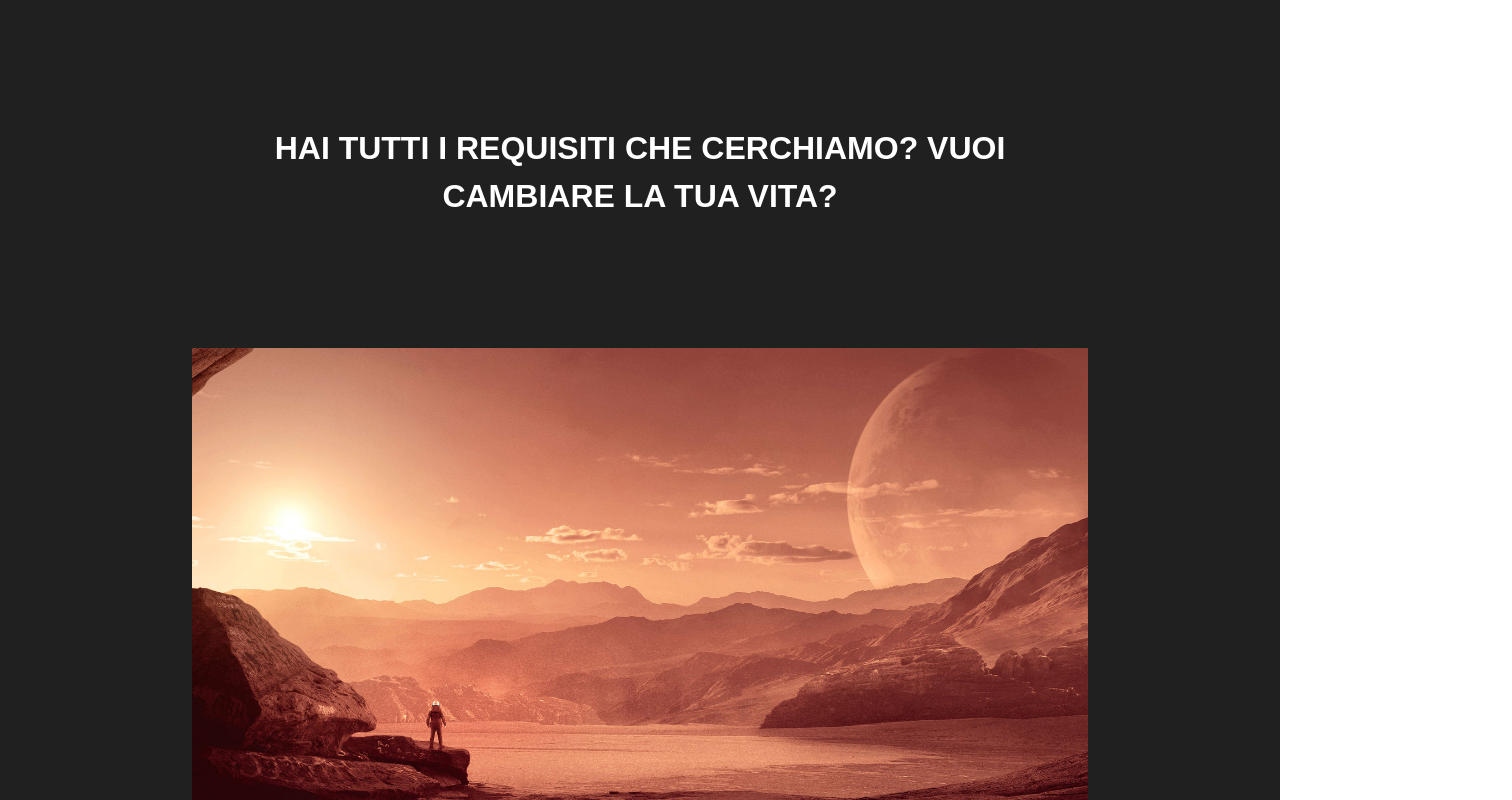
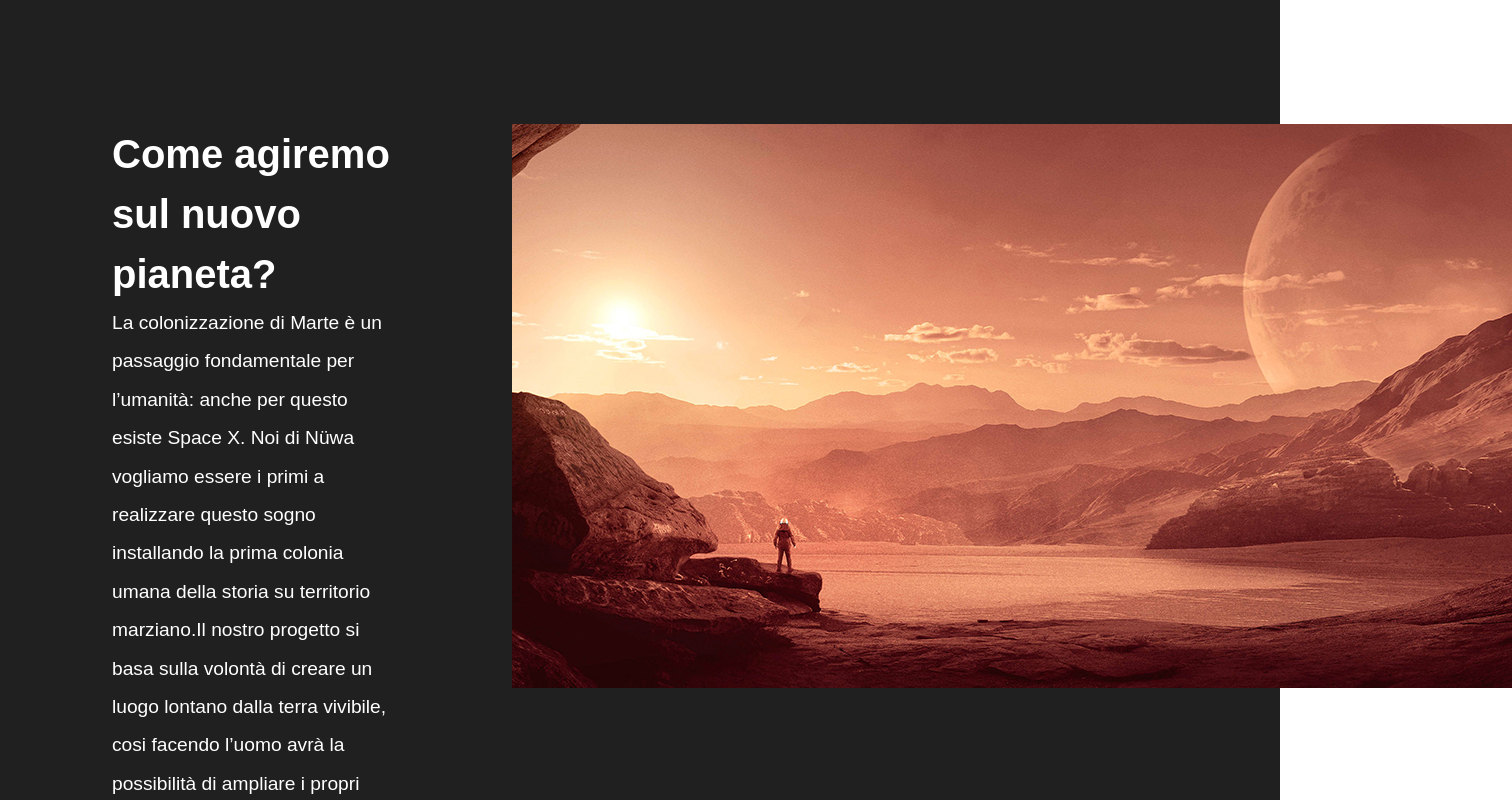
Before and after one commit to giuseppefigliuolo/nuwa, a Vue app: page /marte in a window 1280 px wide. Shown: the part 1180-1980 px from the top of the page, 1512 px wide, since content can reach past the window. Built offline with nearby package versions, Linux system fonts and the light colour scheme; a web font is replaced by a local one; what vue-event-handler would draw is missing.

Commit message:
marte info section

```diff
--- /dev/null
+++ b/src/components/InfoMarte.vue
@@ -0,0 +1,41 @@
+<template>
+  <section>
+      <div class="text">
+          <h2>{{titleMars}}</h2>
+          <p>{{textMars}}</p>
+      </div>
+      <div class="image">
+          <img src="@/assets/img/mars-image.jpg" :alt='titleMars'>
+      </div>
+  </section>
+</template>
+
+<script>
+export default {
+    props: ['titleMars', 'textMars']
+}
+</script>
+
+<style lang="scss" scoped>
+    section{
+        margin: 2em 0;
+        display: flex;
+        justify-content: space-between;
+        .image{
+            width: 60%;
+        }
+        .text{
+            padding: 0 7em;
+            display: flex;
+            flex-direction: column;
+            justify-content: space-between;
+            h2{
+                font-size: 2.5em;
+            }
+            p{
+                line-height: 2;
+                font-size: 1.2em;
+            }
+        }
+    }
+</style>
--- a/src/views/Marte.vue
+++ b/src/views/Marte.vue
@@ -10,10 +10,9 @@
       :titleIllustration="titleIllustration"
       img="man.png"
     />
-    <paragraph-section
-      :title="title"
-      :paragraph="paragraph"
-      img="mars-image.jpg"
+    <info-marte
+      :titleMars="titleMars"
+      :textMars="textMars"
     />
     <carousel />
     <candidatura
@@ -28,20 +27,20 @@
 import HeroSection from '../components/HeroSection.vue'
 import IllustrationSection from '../components/IllustrationSection.vue'
 import LottieAnim from '@/components/LottieAnim.vue'
-import ParagraphSection from '../components/ParagraphSection.vue'
 import myVideo from 'vue-video'
 import Carousel from '../components/Carousel.vue'
 import Candidatura from '../components/Candidatura.vue'
+import InfoMarte from '../components/InfoMarte.vue'
 
 export default {
   components: {
     LottieAnim,
     HeroSection,
     IllustrationSection,
-    ParagraphSection,
     myVideo,
     Carousel,
-    Candidatura
+    Candidatura,
+    InfoMarte
   },
   name: 'Marte',
   data() {
@@ -60,8 +59,8 @@ export default {
         }
       },
       titleIllustration: 'Scheda tecnica di un viaggiatore Nüwa',
-      title: 'Come agiremo sul nuovo pianeta?',
-      paragraph:
+      titleMars: 'Come agiremo sul nuovo pianeta?',
+      textMars:
         'La colonizzazione di Marte è un passaggio fondamentale per l’umanità: anche per questo esiste Space X. Noi di Nüwa vogliamo essere i primi a realizzare questo sogno installando la prima colonia umana della storia su territorio marziano.Il nostro progetto si basa sulla volontà di creare un luogo lontano dalla terra vivibile, cosi facendo l’uomo avrà la possibilità di ampliare i propri orizzonti e normalizzare il turismo spaziale.',
 
       title: 'Hai tutti i requisiti che cerchiamo? Vuoi cambiare la tua vita?' ,
```
Also changed, not shown: src/assets/img/mars-image.jpg.
